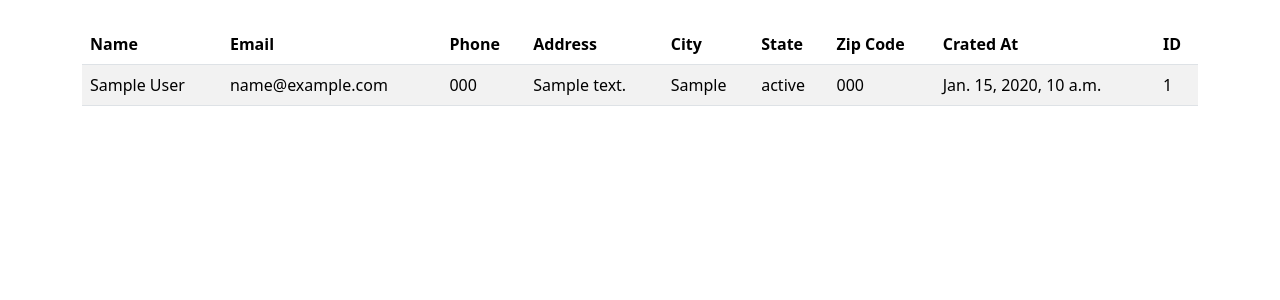
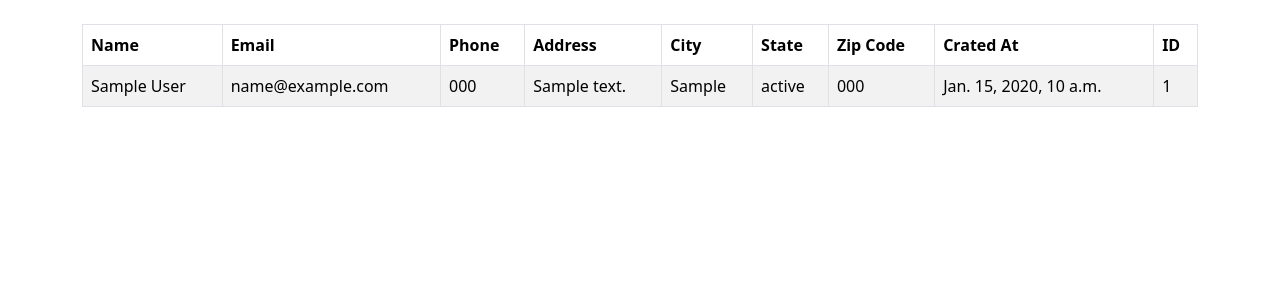
Before and after one commit to sv1nce/django_crm, a Django app: page / in a window 1280 px wide. Shown: the part 56-356 px from the top of the page. Run offline with Django 4.2, Linux system fonts and the light colour scheme; a user stored in the database is signed in; tables that the repository leaves empty hold one stand-in row (values such as "Sample post").

Commit message:
Table adjustions

```diff
--- a/dcrm/website/templates/home.html
+++ b/dcrm/website/templates/home.html
@@ -2,7 +2,7 @@
 
 {% block content %}
 {% if user.is_authenticated %}
-    <table class="table table-striped">
+    <table class="table table-striped table-hover table-bordered">
       <thead>
         <tr>
           <th scope="col">Name</th>
```
